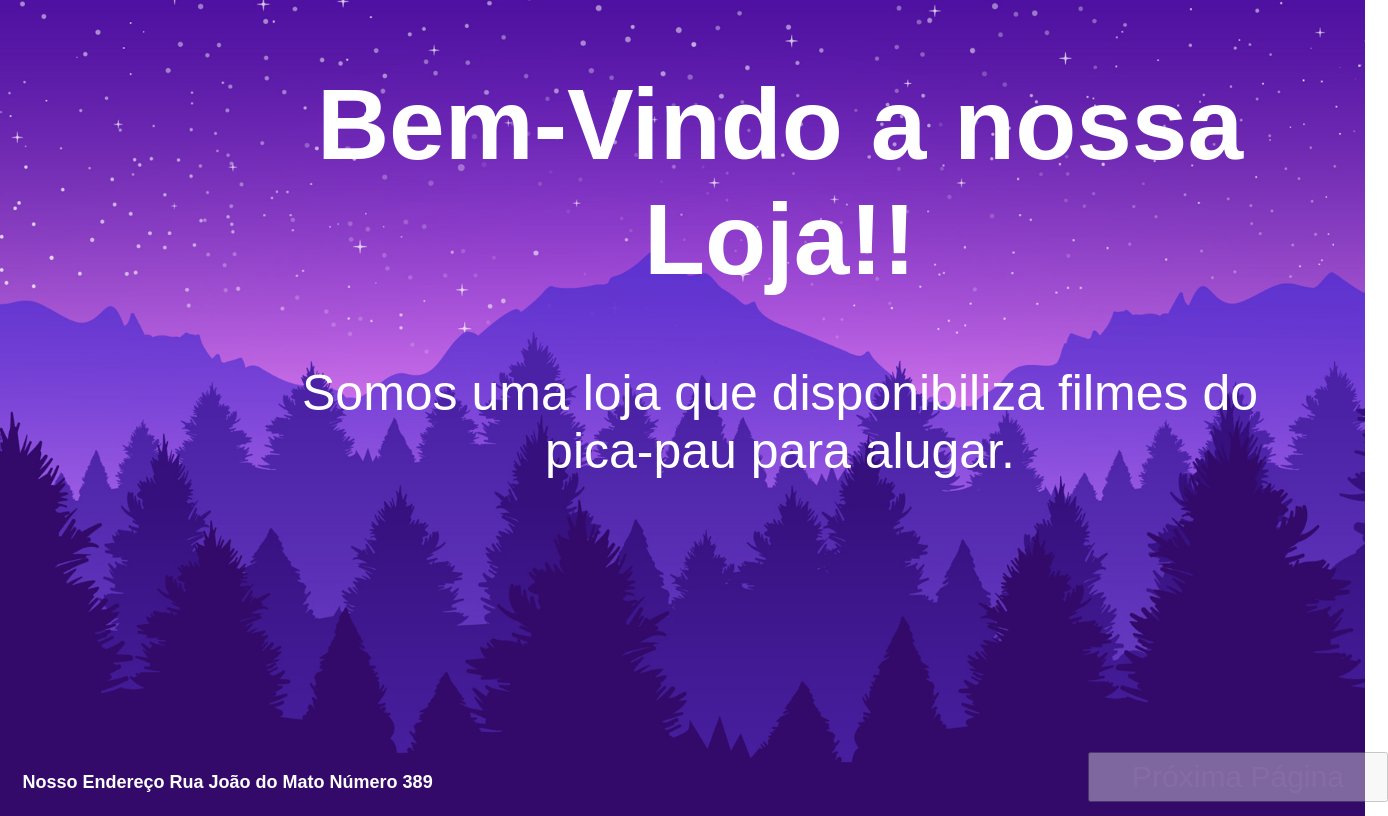
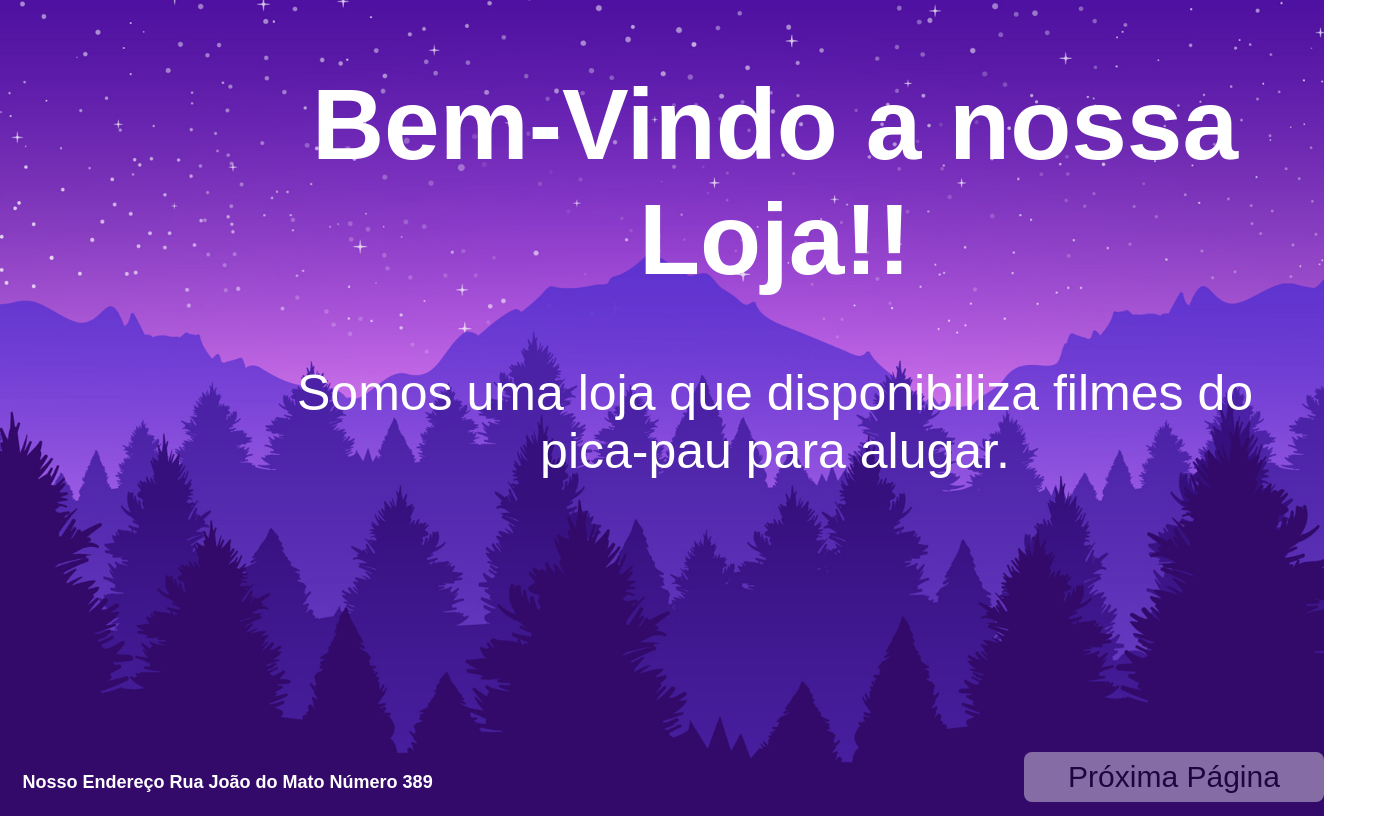
Before and after one commit to gmoreira2128/gabrielmoreira, a plain HTML site: page Bem-vindo.html in a window 1280 px wide. Shown: the whole page, 1388 px wide, since content can reach past the window. Drawn offline with Linux system fonts and the light colour scheme.

Commit message:
Update Bem-vindo.css

```diff
--- a/Bem-vindo.css
+++ b/Bem-vindo.css
@@ -3,6 +3,7 @@ body{
     justify-content: center;
     align-items: center;
     min-height: 100vh;
+
     background: url(img.jpg) no-repeat;
     background-size: cover;
     background-position: center;
@@ -11,8 +12,9 @@ body{
 .titulo{
     font-family: Arial, Helvetica, sans-serif;
     top: 0;
-left: 280px;
+    left: 270px;
     position: absolute;
+
     text-align: center;
     font-size: 50px;
     color: white;
@@ -30,22 +32,35 @@ h2{
 }
 
 .Proxima-Pag{
-left: 85%;
+    left: 80%;
     top: 94%;
     position: absolute;
     width: 300px;
     height: 50px;
+
     font-size: 40px;
     text-decoration: none;
     font-size: 30px;
+
     opacity: 0.4;
     cursor: pointer;
-color: white;
+    color:black;
+    border: none;
+    border-radius: 8px;
+    background-color: white;
 }
 
 .Proxima-Pag:hover{
+    color: rgb(255, 255, 255);
     background: transparent;
     outline: none;
     border: none;
     border-radius: 8px;
 }
+
+.description{
+    margin-left: 10px;
+    top: 80%;
+    position: absolute;
+    font-family: Arial, Helvetica, sans-serif;
+}
```
Lines whose indentation alone changed are shown as unchanged.
